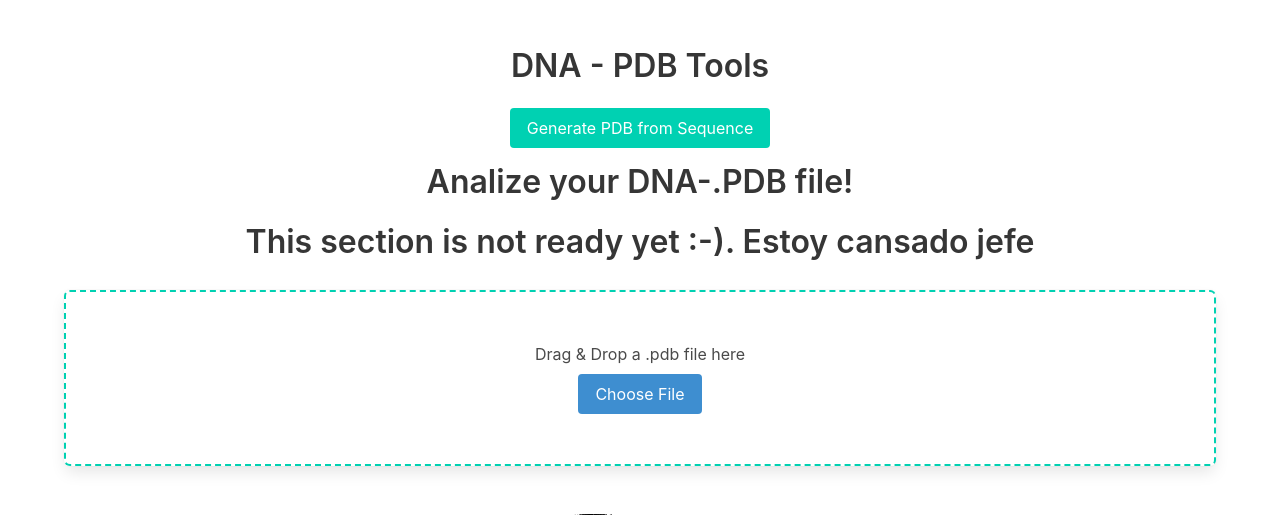
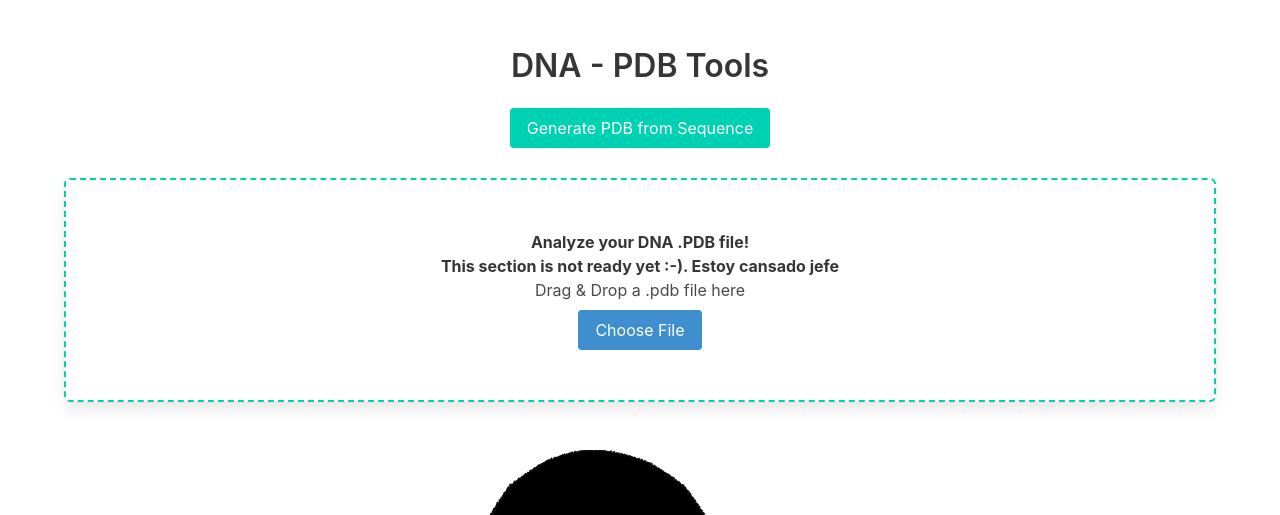
Before and after one commit to Chamiltoniano/dna_tools, a Flask app: page / in a window 1280 px wide. Shown: the top 515 px of the page. Run offline with Flask 3, Linux system fonts and the light colour scheme.

Commit message:
more try and fail

```diff
--- a/templates/index.html
+++ b/templates/index.html
@@ -31,9 +31,9 @@
     <p id="generationStatus" class="has-text-centered has-text-info has-text-weight-semibold mt-2"></p>
 
     <!-- Drag & Drop -->
-    <h2 class="title has-text-centered">Analize your DNA-.PDB file!</h2>
-    <h4 class="title has-text-centered">This section is not ready yet :-). Estoy cansado jefe</h4>
     <div id="drop-area" class="box">
+    <p><strong>Analyze your DNA .PDB file!</strong></p>
+    <p><strong>This section is not ready yet :-). Estoy cansado jefe</strong></p>
         <p>Drag & Drop a .pdb file here</p>
         <input type="file" id="fileElem" accept=".pdb" style="display:none;">
         <button class="button is-info mt-2" onclick="document.getElementById('fileElem').click()">Choose File</button>
```
